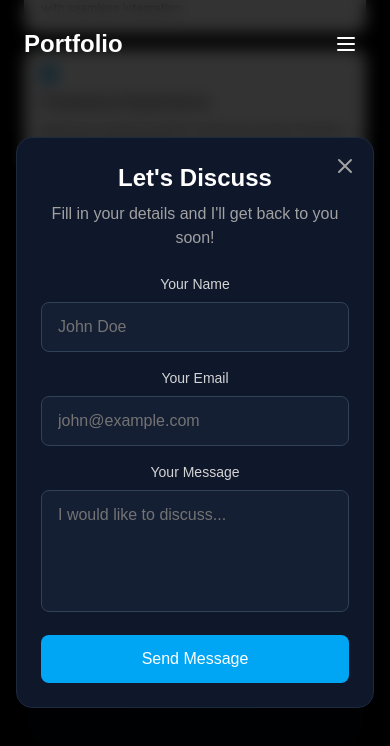
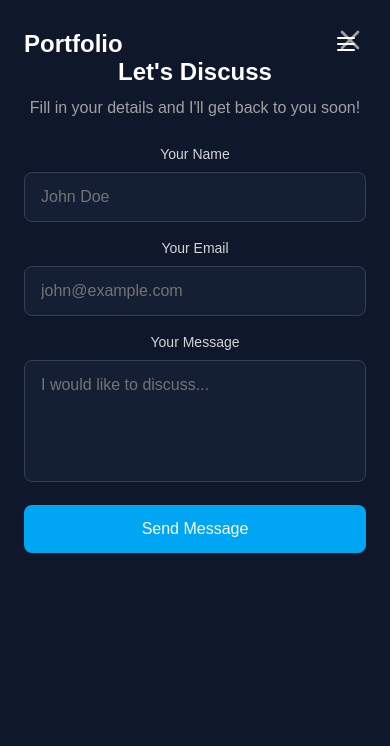
Before and after one commit to Cyannimazing/portfolio-app, a Next.js app: page /about in a window 390 px wide. Both pictures are taken after a click on the button "Get In Touch". Shown: the part 2667-3413 px from the top of the page. Built offline with nearby package versions, Linux system fonts and the light colour scheme.

Commit message:
FINALIZING THE DESIGN MOBILE VIEW

```diff
--- a/components/ContactModal.tsx
+++ b/components/ContactModal.tsx
@@ -65,30 +65,30 @@ export default function ContactModal({ isOpen, onClose }: ContactModalProps) {
   return (
     <AnimatePresence>
       {isOpen && (
-        <div className="fixed inset-0 z-50 flex items-center justify-center p-4">
+        <div className="fixed inset-0 z-[60] flex items-center justify-center p-0 md:p-4">
           {/* Backdrop */}
           <motion.div
             initial={{ opacity: 0 }}
             animate={{ opacity: 1 }}
             exit={{ opacity: 0 }}
             onClick={onClose}
-            className="absolute inset-0 bg-black/80 backdrop-blur-sm"
+            className="absolute inset-0 bg-black/80 backdrop-blur-sm hidden md:block"
           />
 
-          {/* Modal */}
+          {/* Modal - Fullscreen on mobile, centered modal on desktop */}
           <motion.div
             initial={{ opacity: 0, scale: 0.95, y: 20 }}
             animate={{ opacity: 1, scale: 1, y: 0 }}
             exit={{ opacity: 0, scale: 0.95, y: 20 }}
-            className="relative w-full max-w-md bg-slate-900 border border-slate-800 rounded-2xl p-6 md:p-8 shadow-2xl"
+            className="relative w-full h-full md:h-auto md:max-w-md bg-slate-900 md:border md:border-slate-800 md:rounded-2xl p-6 md:p-8 shadow-2xl overflow-y-auto"
           >
             {/* Close Button */}
             <button
               onClick={onClose}
-              className="absolute top-4 right-4 text-neutral-400 hover:text-white transition-colors cursor-pointer"
+              className="absolute top-6 right-6 md:top-4 md:right-4 text-neutral-400 hover:text-white transition-colors cursor-pointer z-10"
             >
               <svg
-                className="w-6 h-6"
+                className="w-8 h-8 md:w-6 md:h-6"
                 fill="none"
                 stroke="currentColor"
                 viewBox="0 0 24 24"
@@ -103,12 +103,14 @@ export default function ContactModal({ isOpen, onClose }: ContactModalProps) {
             </button>
 
             {/* Title */}
-            <h2 className="text-2xl md:text-3xl font-bold text-white mb-2">
-              Let's Discuss
-            </h2>
-            <p className="text-neutral-400 mb-6">
-              Fill in your details and I'll get back to you soon!
-            </p>
+            <div className="pt-8 md:pt-0">
+              <h2 className="text-2xl md:text-3xl font-bold text-white mb-2">
+                Let&apos;s Discuss
+              </h2>
+              <p className="text-neutral-400 mb-6">
+                Fill in your details and I&apos;ll get back to you soon!
+              </p>
+            </div>
 
             {/* Form */}
             <form onSubmit={handleSubmit} className="space-y-4">
```
